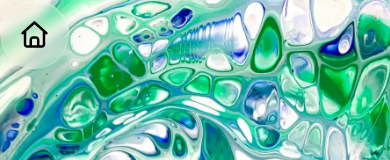
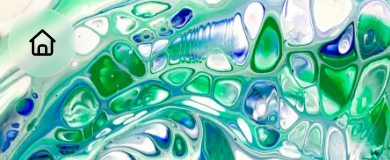
Before and after one commit to OkapiAndromede/Portfolio, a React (Vite) app: page /contact in a window 390 px wide. Shown: the top 160 px of the page. Built offline with nearby package versions, Linux system fonts and the light colour scheme; a web font is replaced by a local one.

Commit message:
style : add mobile style disposition for HomeButton in contact layout

```diff
--- a/src/pages/contact/Contact.module.scss
+++ b/src/pages/contact/Contact.module.scss
@@ -5,7 +5,12 @@
   min-width: 100vw;
   background: url("../../assets/images/bg_contact_mobile.webp") center/cover
     no-repeat;
-  //   position: relative;
+  position: relative;
+  &--button {
+    position: absolute;
+    top: 8px;
+    left: 8px;
+  }
 }
 .contactLayout__form {
   position: absolute;
```
